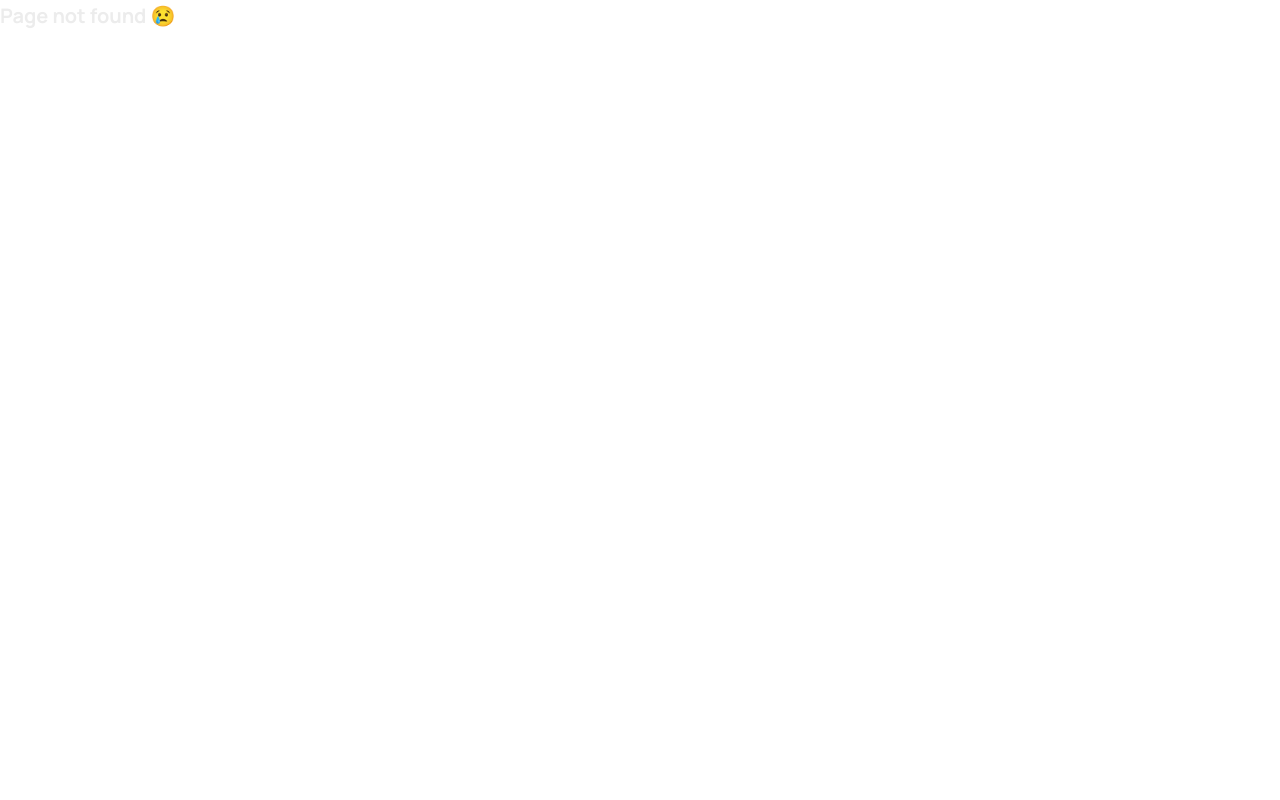
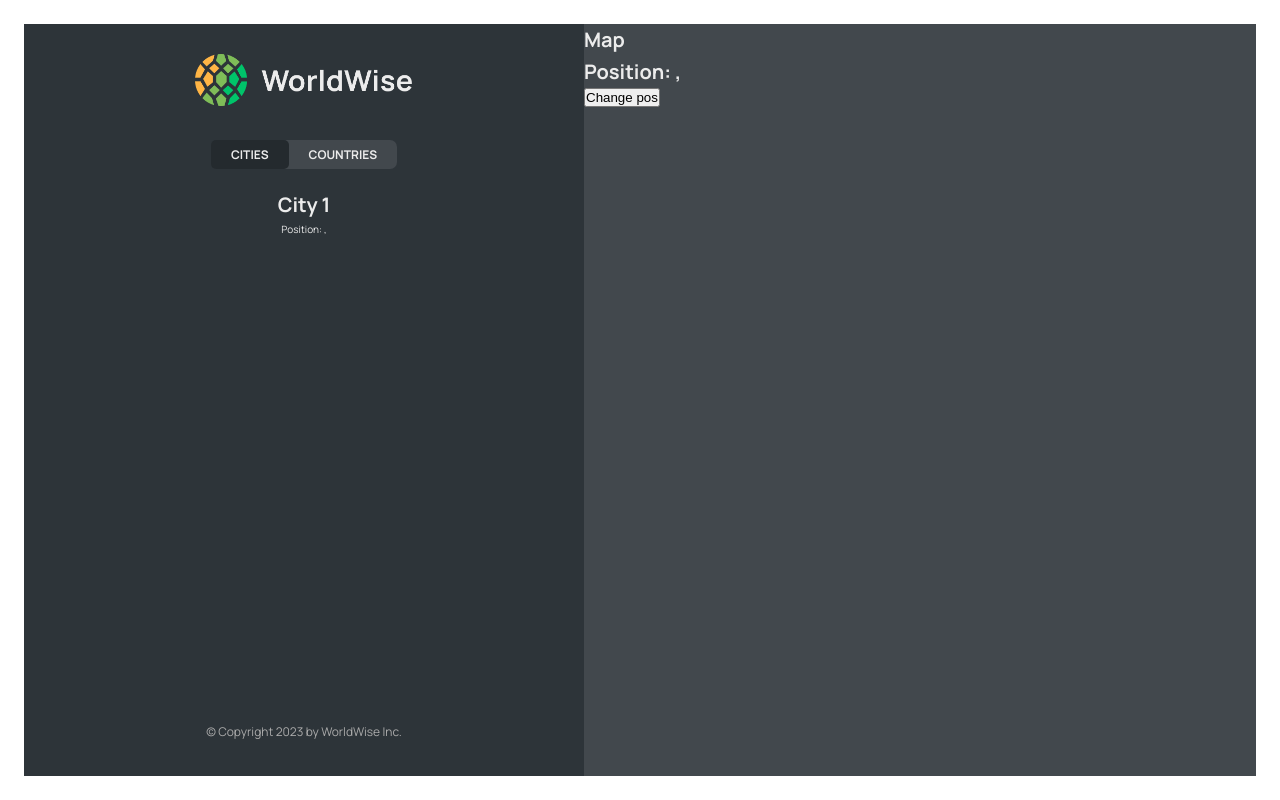
Before and after one commit to FirasLatrech/WorldWise, a React (Vite) app: page /app/cities/1 in a window 1280 px wide. Before the commit this address had no page. Built offline with nearby package versions, Linux system fonts and the light colour scheme; data requests are answered from the project's data file.

Commit message:
Lesson 217: Reading and Setting a Query String

```diff
--- a/src/App.jsx
+++ b/src/App.jsx
@@ -9,6 +9,7 @@
 import PageNotFound from "./pages/PageNotFound";
 import CityList from "./components/CityList";
 import CountryList from "./components/CountryList";
+import City from "./components/City";
 
 function App() {
   const [cities, setCities] = useState([]);
@@ -48,6 +49,7 @@
             path="cities"
             element={<CityList cities={cities} isLoading={isLoading} />}
           />
+          <Route path="cities/:id" element={<City />} />
           <Route
             path="countries"
             element={<CountryList cities={cities} isLoading={isLoading} />}
--- a/src/components/City.jsx
+++ b/src/components/City.jsx
@@ -1,3 +1,4 @@
+import { useParams, useSearchParams } from "react-router-dom";
 import styles from "./City.module.css";
 
 const formatDate = (date) =>
@@ -9,6 +10,12 @@
   }).format(new Date(date));
 
 function City() {
+  const { id } = useParams();
+
+  const [searchParams, setSearchParams] = useSearchParams();
+  const lat = searchParams.get("lat");
+  const lng = searchParams.get("lng");
+
   // TEMP DATA
   const currentCity = {
     cityName: "Lisbon",
@@ -20,42 +27,49 @@
   const { cityName, emoji, date, notes } = currentCity;
 
   return (
-    <div className={styles.city}>
-      <div className={styles.row}>
-        <h6>City name</h6>
-        <h3>
-          <span>{emoji}</span> {cityName}
-        </h3>
-      </div>
+    <>
+      <h1>City {id}</h1>
+      <p>
+        Position: {lat}, {lng}
+      </p>
+    </>
+  );
 
-      <div className={styles.row}>
-        <h6>You went to {cityName} on</h6>
-        <p>{formatDate(date || null)}</p>
-      </div>
+  // return (
+  //   <div className={styles.city}>
+  //     <div className={styles.row}>
+  //       <h6>City name</h6>
+  //       <h3>
+  //         <span>{emoji}</span> {cityName}
+  //       </h3>
+  //     </div>
 
-      {notes && (
-        <div className={styles.row}>
-          <h6>Your notes</h6>
-          <p>{notes}</p>
-        </div>
-      )}
+  //     <div className={styles.row}>
+  //       <h6>You went to {cityName} on</h6>
+  //       <p>{formatDate(date || null)}</p>
+  //     </div>
 
-      <div className={styles.row}>
-        <h6>Learn more</h6>
-        <a
-          href={`https://en.wikipedia.org/wiki/${cityName}`}
-          target="_blank"
-          rel="noreferrer"
-        >
-          Check out {cityName} on Wikipedia &rarr;
-        </a>
-      </div>
+  //     {notes && (
+  //       <div className={styles.row}>
+  //         <h6>Your notes</h6>
+  //         <p>{notes}</p>
+  //       </div>
+  //     )}
 
-      <div>
-        <ButtonBack />
-      </div>
-    </div>
-  );
+  //     <div className={styles.row}>
+  //       <h6>Learn more</h6>
+  //       <a
+  //         href={`https://en.wikipedia.org/wiki/${cityName}`}
+  //         target="_blank"
+  //         rel="noreferrer"
+  //       >
+  //         Check out {cityName} on Wikipedia &rarr;
+  //       </a>
+  //     </div>
+
+  //     <div></div>
+  //   </div>
+  // );
 }
 
 export default City;
--- a/src/components/CityItem.jsx
+++ b/src/components/CityItem.jsx
@@ -1,3 +1,4 @@
+import { Link } from "react-router-dom";
 import styles from "./CityItem.module.css";
 
 const formatDate = (date) =>
@@ -8,14 +9,19 @@
   }).format(new Date(date));
 
 function CityItem({ city }) {
-  const { cityName, emoji, date } = city;
+  const { cityName, emoji, date, id, position } = city;
 
   return (
-    <li className={styles.cityItem}>
-      <span className={styles.emoji}>{emoji}</span>
-      <h3 className={styles.name}>{cityName}</h3>
-      <time className={styles.date}>({formatDate(date)})</time>
-      <button className={styles.deleteBtn}>&times;</button>
+    <li>
+      <Link
+        className={styles.cityItem}
+        to={`${id}?lat=${position.lat}&lng=${position.lng}`}
+      >
+        <span className={styles.emoji}>{emoji}</span>
+        <h3 className={styles.name}>{cityName}</h3>
+        <time className={styles.date}>({formatDate(date)})</time>
+        <button className={styles.deleteBtn}>&times;</button>
+      </Link>
     </li>
   );
 }
--- a/src/components/CountryList.jsx
+++ b/src/components/CountryList.jsx
@@ -20,7 +20,7 @@
   return (
     <ul className={styles.countryList}>
       {countries.map((country) => (
-        <CountryItem country={country} />
+        <CountryItem country={country} key={country.country} />
       ))}
     </ul>
   );
--- a/src/components/Map.jsx
+++ b/src/components/Map.jsx
@@ -1,7 +1,26 @@
+import { useSearchParams } from "react-router-dom";
 import styles from "./Map.module.css";
 
 function Map() {
-  return <div className={styles.mapContainer}>Map</div>;
+  const [searchParams, setSearchParams] = useSearchParams();
+  const lat = searchParams.get("lat");
+  const lng = searchParams.get("lng");
+
+  return (
+    <div className={styles.mapContainer}>
+      <h1>Map</h1>
+      <h1>
+        Position: {lat}, {lng}
+      </h1>
+      <button
+        onClick={() => {
+          setSearchParams({ lat: 23, lng: 50 });
+        }}
+      >
+        Change pos
+      </button>
+    </div>
+  );
 }
 
 export default Map;
```
